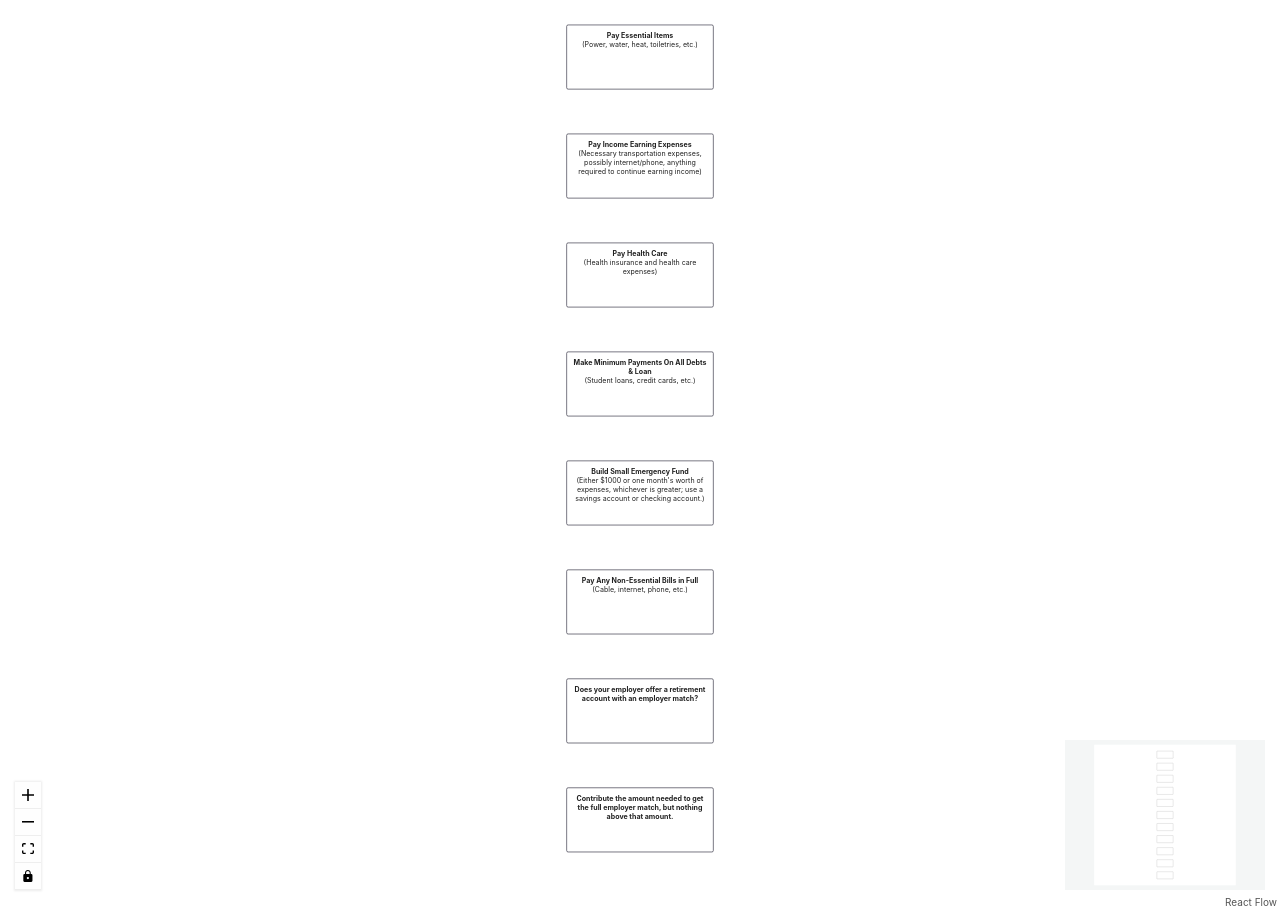
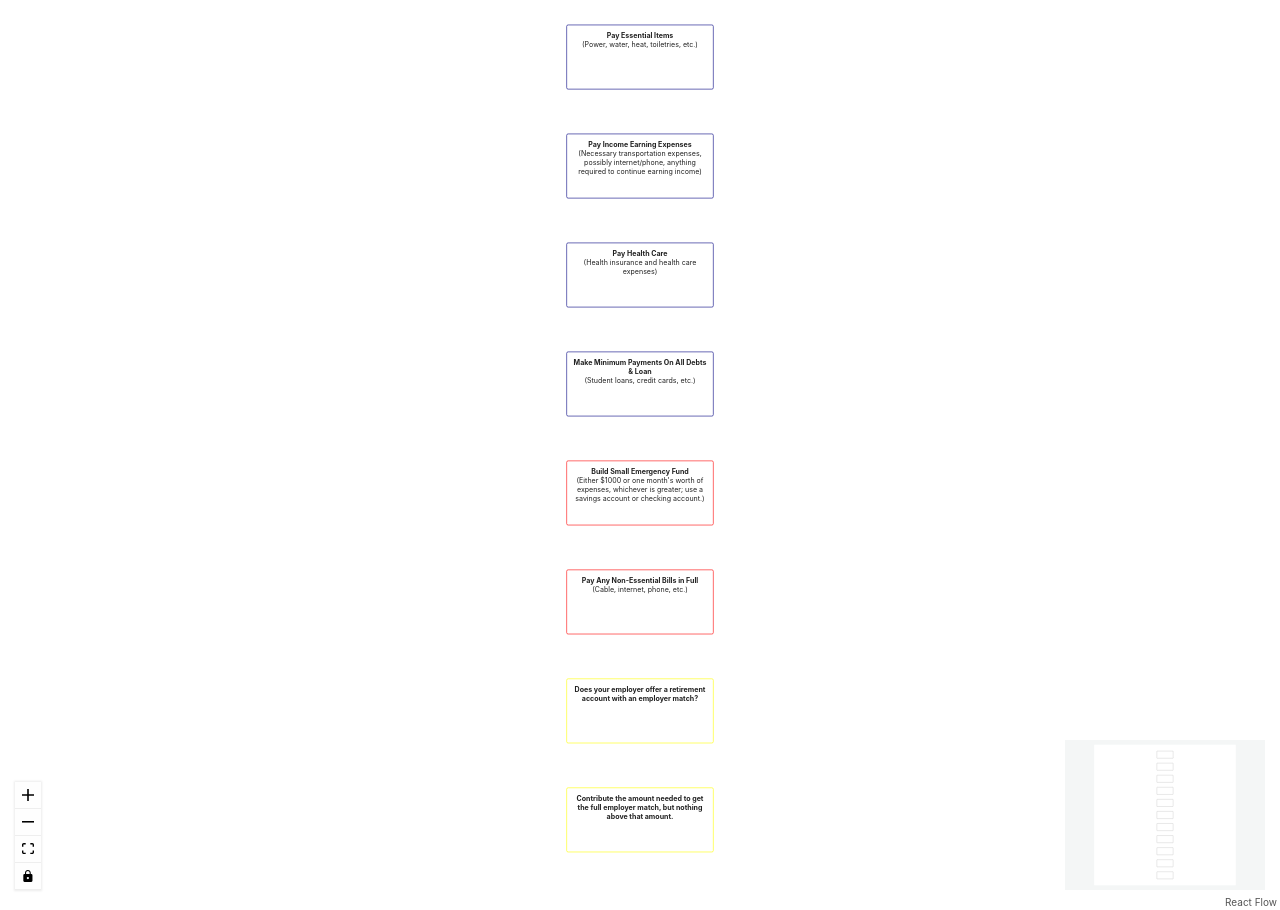
Before and after one commit to AndyN9/personalfinance-prime-directive, a React (Vite) app: page / in a window 1280 px wide. Shown: the part 360-1270 px from the top of the page. Built offline with nearby package versions, Linux system fonts and the light colour scheme.

Commit message:
add intial phase colors

```diff
--- a/src/SpendingFlowchart/spending-flowchart.scss
+++ b/src/SpendingFlowchart/spending-flowchart.scss
@@ -11,3 +11,32 @@
 .react-flow__handle {
   display: none;
 }
+
+// TODO loop over with sass
+.phase-0 {
+  border-color: navy;
+}
+
+.phase-1 {
+  border-color: red;
+}
+
+.phase-2 {
+  border-color: yellow;
+}
+
+.phase-3 {
+  border-color: green;
+}
+
+.phase-4 {
+  border-color: lightblue;
+}
+
+.phase-5 {
+  border-color: blue;
+}
+
+.phase-6 {
+  border-color: purple;
+}
```
